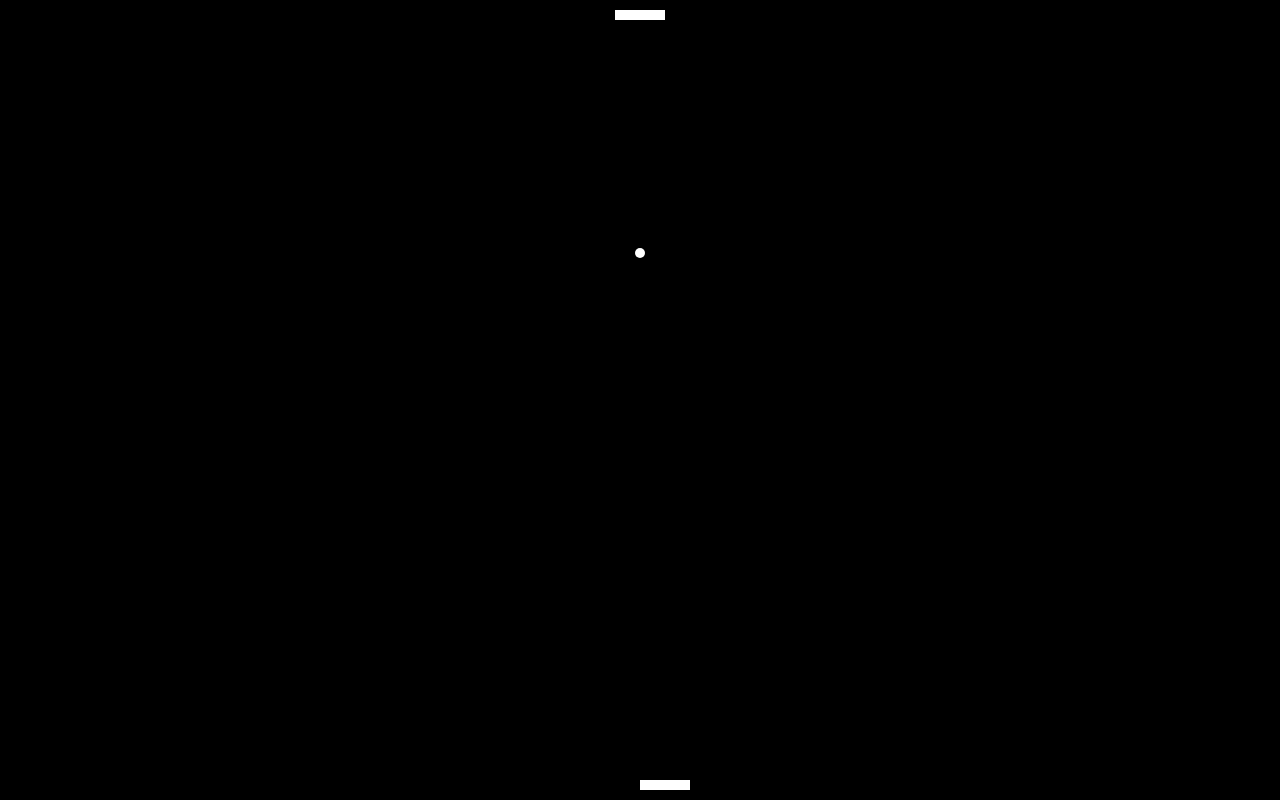
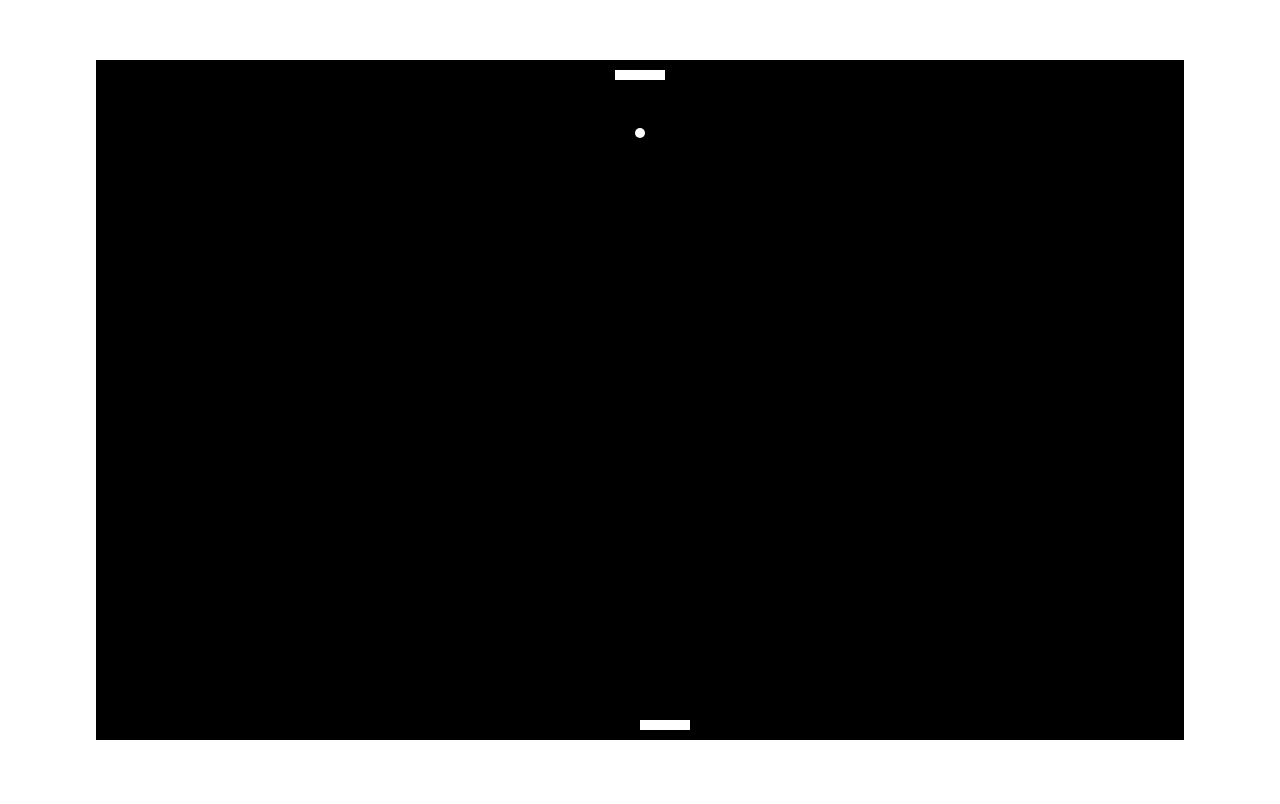
Before and after one commit to Jacobinski/Pong, a plain HTML site: page index.html in a window 1280 px wide. Drawn offline with Linux system fonts and the light colour scheme.

Commit message:
Add margins around pong client
The pong window will now take upp 85% in the horizontal and vertical
directions.

```diff
--- a/pong.js
+++ b/pong.js
@@ -4,8 +4,8 @@ var animate = window.requestAnimationFrame ||
     function(callback) { window.setTimeout(callback, 1000/60) };
 
 var canvas = document.createElement("canvas");
-var width = window.innerWidth;
-var height = window.innerHeight;
+var width = 0.85 * window.innerWidth;
+var height = 0.85 * window.innerHeight;
 canvas.width = width;
 canvas.height = height;
 var context = canvas.getContext('2d');
--- a/style.css
+++ b/style.css
@@ -4,8 +4,13 @@ html, body {
     margin: 0;
     padding: 0;
 }
-#canvas {
-    position:absolute;
-    top:0;
-    left:0;
+canvas {
+    padding: 0;
+    margin: auto;
+    display: block;
+    position: absolute;
+    top: 0;
+    bottom: 0;
+    left: 0;
+    right: 0;
 }
```
